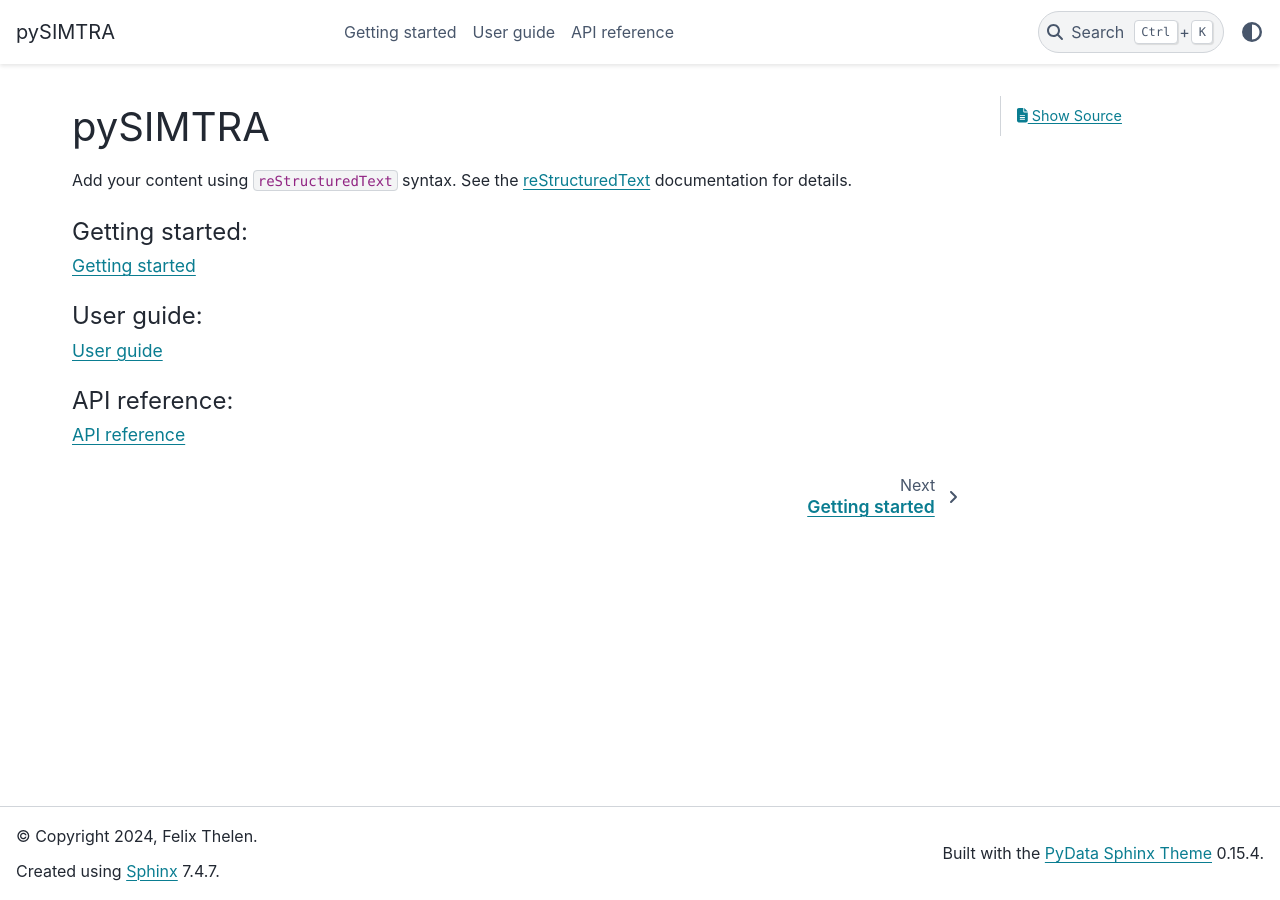
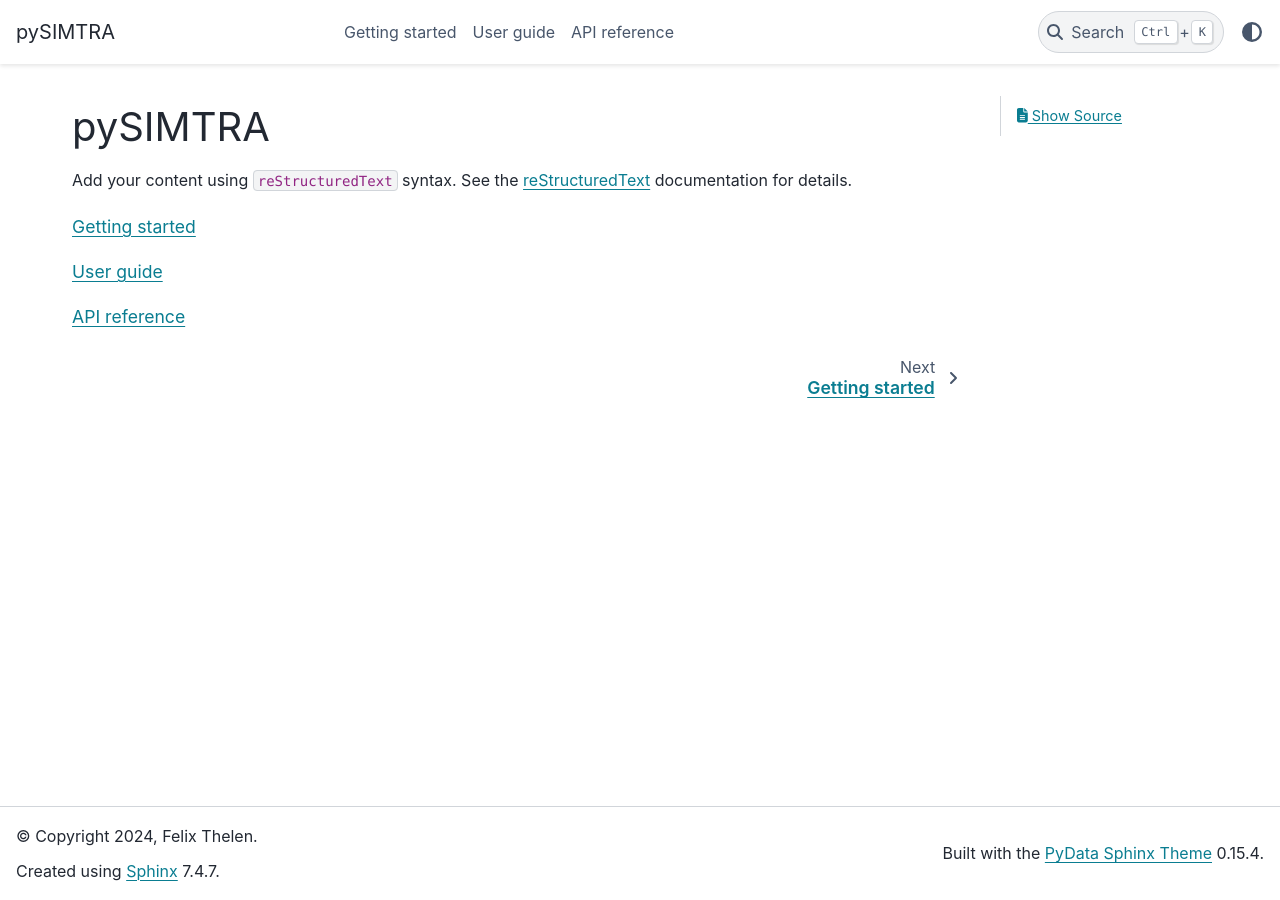
Before and after one commit to felixthln/pysimtra, a Sphinx documentation site: the page built from docs/source/index.rst, in a window 1280 px wide. Built offline with Sphinx 7.4.7 and the PyData theme 0.15.4, drawn with Linux system fonts in a browser that asks for light colours.

```diff
--- a/docs/source/index.rst
+++ b/docs/source/index.rst
@@ -8,19 +8,13 @@ documentation for details.
 
 
 .. toctree::
-   :maxdepth: 3
-   :caption: Getting started:
 
    getting_started/index
 
 .. toctree::
-   :maxdepth: 3
-   :caption: User guide:
 
    user_guide/index
 
 .. toctree::
-   :maxdepth: 3
-   :caption: API reference:
 
    api_reference/index
```
